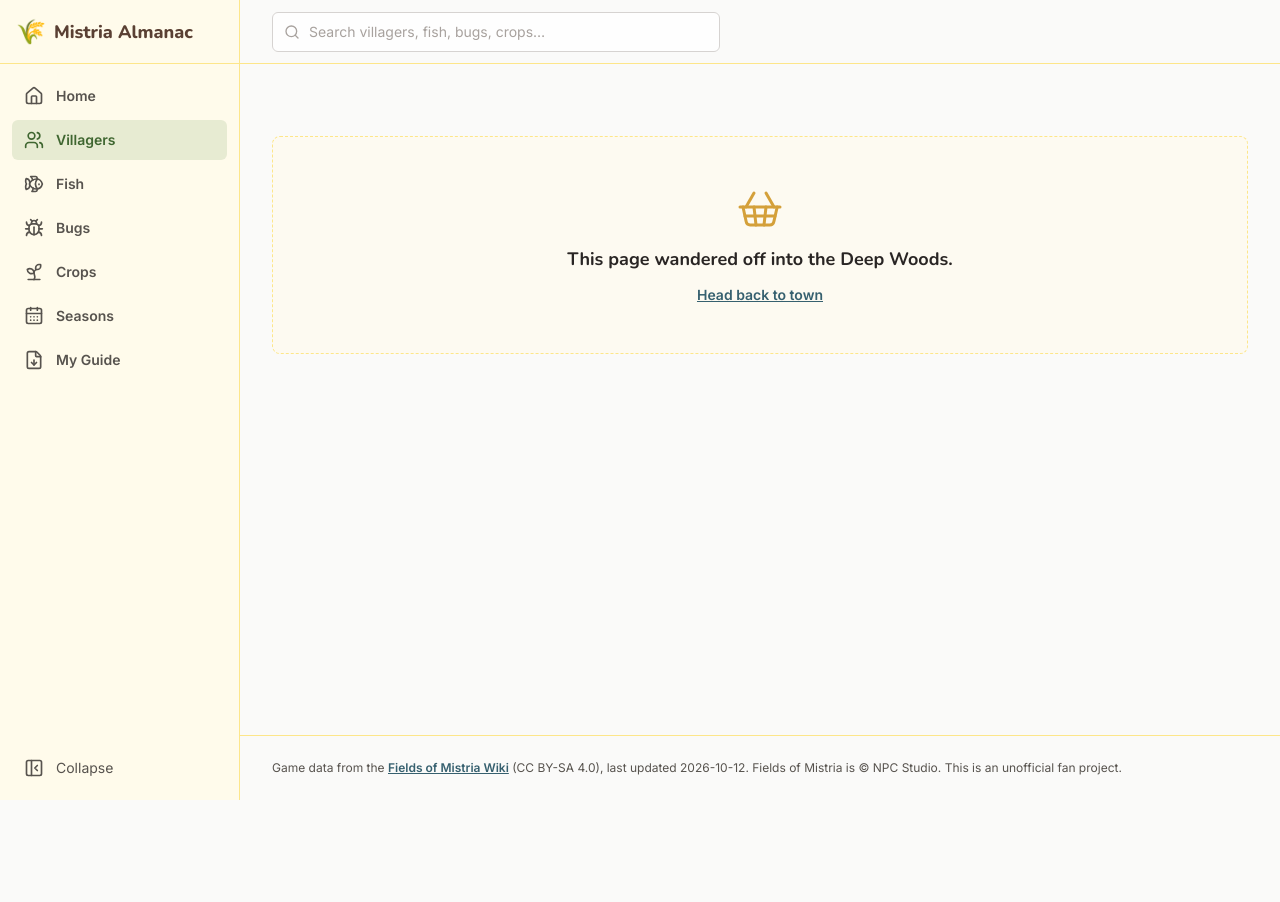
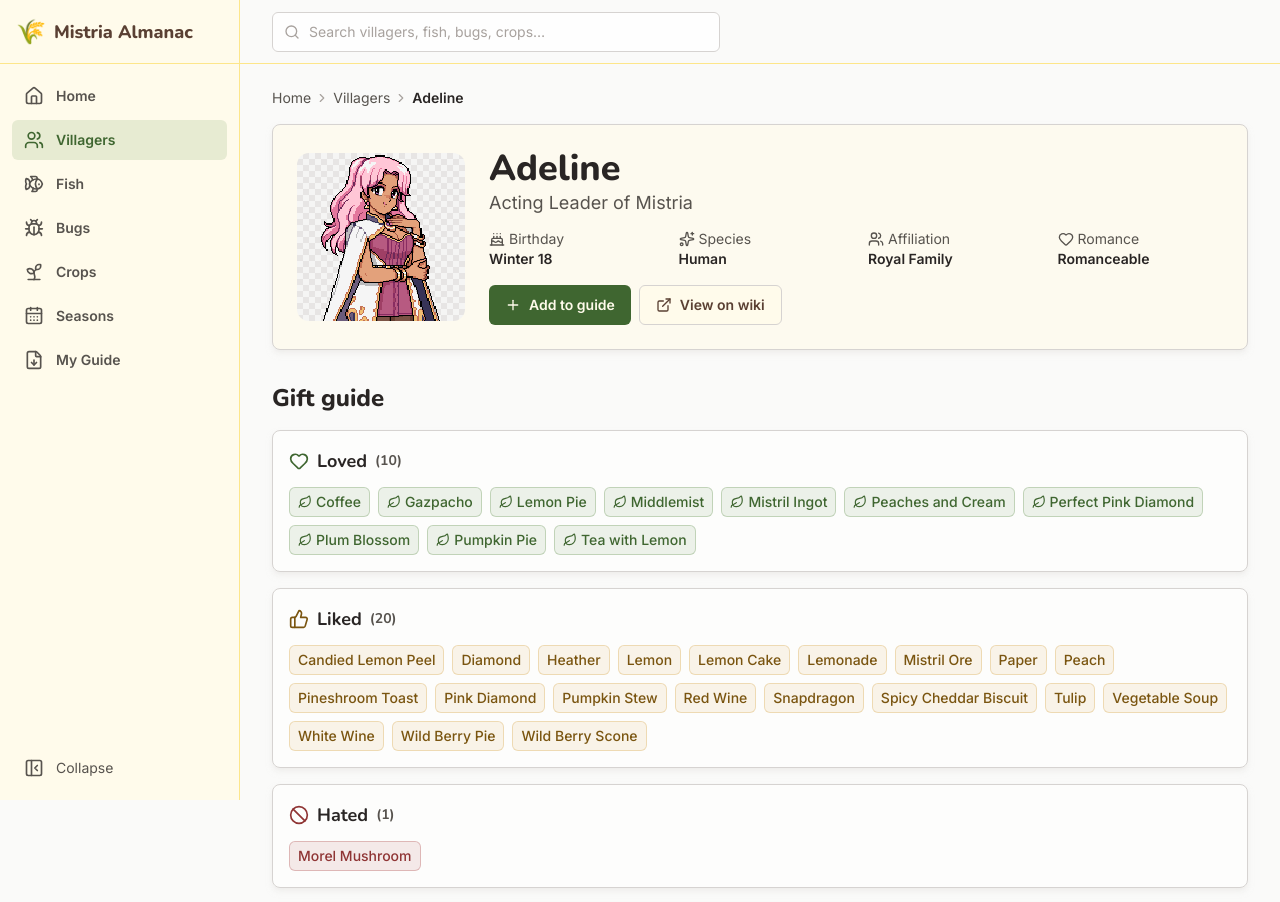
Before and after one commit to M4c-beth/DB_mistria, a Next.js app: page /villagers/adeline/ in a window 1280 px wide. Before the commit this address had no page. Shown: the top 902 px of the page. Before the commit the page ends 800 px from the top, so only its background shows below. Built offline with nearby package versions, Linux system fonts and the light colour scheme.

Commit message:
Add villager pages with gift guides

```diff
--- /dev/null
+++ b/app/villagers/[slug]/page.tsx
@@ -0,0 +1,96 @@
+import type { Metadata } from 'next';
+import { notFound } from 'next/navigation';
+import { Cake, ExternalLink, Heart, Sparkles, Users } from 'lucide-react';
+import { getVillager, getVillagers } from '@/lib/data';
+import { Breadcrumbs } from '@/components/layout/Breadcrumbs';
+import { AddToGuideButton } from '@/components/guide/AddToGuideButton';
+import { GiftSection } from '@/components/villagers/GiftSection';
+import { Sprite } from '@/components/ui/Sprite';
+import { EmptyState } from '@/components/ui/EmptyState';
+
+interface Params {
+  params: Promise<{ slug: string }>;
+}
+
+export const dynamicParams = false;
+
+export function generateStaticParams(): { slug: string }[] {
+  return getVillagers().map((v) => ({ slug: v.slug }));
+}
+
+export async function generateMetadata({ params }: Params): Promise<Metadata> {
+  const v = getVillager((await params).slug);
+  if (!v) return {};
+  const loves = v.gifts.love.slice(0, 5).join(', ');
+  return {
+    title: `${v.name} — Gifts & Birthday`,
+    description: `${v.name}${v.birthday ? ` (birthday ${v.birthday})` : ''}${loves ? ` loves ${loves}` : ''}. Full gift guide for Fields of Mistria.`,
+  };
+}
+
+export default async function VillagerPage({ params }: Params): Promise<React.JSX.Element> {
+  const v = getVillager((await params).slug);
+  if (!v) notFound();
+  const { gifts } = v;
+  const hasGifts = gifts.love.length + gifts.like.length + gifts.neutral.length + gifts.dislike.length + gifts.hate.length > 0;
+
+  const stats: { label: string; value: string | null; icon: React.ReactNode }[] = [
+    { label: 'Birthday', value: v.birthday, icon: <Cake aria-hidden className="size-4" /> },
+    { label: 'Species', value: v.species, icon: <Sparkles aria-hidden className="size-4" /> },
+    { label: 'Affiliation', value: v.affiliation, icon: <Users aria-hidden className="size-4" /> },
+    { label: 'Romance', value: v.romanceable ? 'Romanceable' : 'Not romanceable', icon: <Heart aria-hidden className="size-4" /> },
+  ];
+
+  return (
+    <>
+      <Breadcrumbs items={[{ label: 'Villagers', href: '/villagers/' }, { label: v.name }]} />
+
+      <section className="card mb-8 flex flex-col gap-6 bg-amber-50/70 p-6 sm:flex-row sm:items-center">
+        <Sprite src={v.portrait} alt={`${v.name} portrait`} size={160} className="self-center rounded-xl" />
+        <div className="flex-1 space-y-3">
+          <div>
+            <h1 className="text-4xl">{v.name}</h1>
+            {v.occupation && <p className="text-lg text-stone-600">{v.occupation}</p>}
+          </div>
+          <dl className="grid grid-cols-2 gap-x-6 gap-y-2 text-sm sm:grid-cols-4">
+            {stats.map((s) => (
+              <div key={s.label}>
+                <dt className="flex items-center gap-1 text-stone-600">
+                  {s.icon}
+                  {s.label}
+                </dt>
+                <dd className="font-semibold">{s.value ?? '—'}</dd>
+              </div>
+            ))}
+          </dl>
+          <div className="flex flex-wrap gap-2 pt-1">
+            <AddToGuideButton kind="villager" slug={v.slug} name={v.name} />
+            <a href={v.source} target="_blank" rel="noopener noreferrer" className="btn-secondary">
+              <ExternalLink aria-hidden className="size-4" /> View on wiki
+            </a>
+          </div>
+        </div>
+      </section>
+
+      <h2 className="mb-4 text-2xl">Gift guide</h2>
+      {hasGifts ? (
+        <div className="space-y-4">
+          <GiftSection tier="love" items={gifts.love} />
+          <GiftSection tier="like" items={gifts.like} />
+          <GiftSection tier="hate" items={gifts.hate} />
+          {gifts.neutral.length > 0 && <GiftSection tier="neutral" items={gifts.neutral} collapsible />}
+          <GiftSection tier="dislike" items={gifts.dislike} collapsible />
+          {gifts.banned.length > 0 && (
+            <p className="text-sm text-stone-600">
+              <span className="font-semibold">Can&apos;t be gifted to {v.name}:</span> {gifts.banned.join(', ')}.
+            </p>
+          )}
+        </div>
+      ) : (
+        <EmptyState title={`No gift data for ${v.name} yet.`}>
+          The wiki doesn&apos;t list gift preferences for {v.name}. Check back after the next data update.
+        </EmptyState>
+      )}
+    </>
+  );
+}
--- /dev/null
+++ b/app/villagers/page.tsx
@@ -0,0 +1,29 @@
+import type { Metadata } from 'next';
+import { getVillagers } from '@/lib/data';
+import { Breadcrumbs } from '@/components/layout/Breadcrumbs';
+import { PageHeader } from '@/components/layout/PageHeader';
+import { VillagerCard } from '@/components/villagers/VillagerCard';
+
+export const metadata: Metadata = {
+  title: 'Villagers',
+  description: 'Every Fields of Mistria villager with birthdays and loved, liked and hated gifts.',
+};
+
+export default function VillagersPage(): React.JSX.Element {
+  const villagers = getVillagers();
+  return (
+    <>
+      <Breadcrumbs items={[{ label: 'Villagers' }]} />
+      <PageHeader title="Villagers">
+        Birthdays and gift preferences for all {villagers.length} residents of Mistria. Pick someone to see their full gift guide.
+      </PageHeader>
+      <ul className="grid gap-4 sm:grid-cols-2 lg:grid-cols-3">
+        {villagers.map((v) => (
+          <li key={v.slug}>
+            <VillagerCard villager={v} />
+          </li>
+        ))}
+      </ul>
+    </>
+  );
+}
--- /dev/null
+++ b/components/villagers/GiftSection.tsx
@@ -0,0 +1,60 @@
+import type { GiftTier } from '@/lib/data/schemas';
+import { GiftBadge, TIER_ICON, TIER_LABEL } from '@/components/ui/GiftBadge';
+import { cn } from '@/lib/utils';
+
+interface Props {
+  tier: GiftTier;
+  items: string[];
+  /** Long lists (e.g. dislikes) start collapsed. */
+  collapsible?: boolean;
+}
+
+export function GiftSection({ tier, items, collapsible = false }: Props): React.JSX.Element {
+  const Icon = TIER_ICON[tier];
+  const heading = (
+    <span className="flex items-center gap-2">
+      <Icon aria-hidden className={cn('size-5', TIER_TEXT[tier])} />
+      <span className="font-heading text-lg font-bold">{TIER_LABEL[tier]}</span>
+      <span className="text-sm font-normal tabular-nums text-stone-600">({items.length})</span>
+    </span>
+  );
+  const body =
+    items.length === 0 ? (
+      <p className="text-sm text-stone-600">None listed on the wiki.</p>
+    ) : (
+      <ul className="flex flex-wrap gap-2">
+        {items.map((item) => (
+          <li key={item}>
+            <GiftBadge tier={tier}>{item}</GiftBadge>
+          </li>
+        ))}
+      </ul>
+    );
+
+  if (collapsible && items.length > 0) {
+    return (
+      <details className="card group p-4">
+        <summary className="flex min-h-10 cursor-pointer list-none items-center justify-between rounded-md">
+          {heading}
+          <span className="text-sm text-mistria-blue-ink group-open:hidden">Show all</span>
+          <span className="hidden text-sm text-mistria-blue-ink group-open:inline">Hide</span>
+        </summary>
+        <div className="mt-3">{body}</div>
+      </details>
+    );
+  }
+  return (
+    <section className="card p-4" aria-label={`${TIER_LABEL[tier]} gifts`}>
+      <h3 className="mb-3">{heading}</h3>
+      {body}
+    </section>
+  );
+}
+
+const TIER_TEXT: Record<GiftTier, string> = {
+  love: 'text-mistria-green-ink',
+  like: 'text-harvest-gold-ink',
+  neutral: 'text-mistria-blue-ink',
+  dislike: 'text-wood-brown-ink',
+  hate: 'text-berry-red-ink',
+};
--- /dev/null
+++ b/components/villagers/VillagerCard.tsx
@@ -0,0 +1,35 @@
+import Link from 'next/link';
+import { Cake, Heart } from 'lucide-react';
+import type { Villager } from '@/lib/data/schemas';
+import { Sprite } from '@/components/ui/Sprite';
+
+export function VillagerCard({ villager }: { villager: Villager }): React.JSX.Element {
+  const loves = villager.gifts.love.slice(0, 3);
+  return (
+    <Link
+      href={`/villagers/${villager.slug}/`}
+      className="card group flex gap-4 p-4 transition-all duration-200 hover:-translate-y-1 hover:shadow-lg"
+    >
+      <Sprite src={villager.portrait} alt="" size={72} className="rounded-lg" />
+      <div className="min-w-0 flex-1">
+        <h2 className="truncate text-lg group-hover:text-mistria-green-ink">{villager.name}</h2>
+        {villager.occupation && <p className="truncate text-sm text-stone-600">{villager.occupation}</p>}
+        {villager.birthday && (
+          <p className="mt-1 flex items-center gap-1 text-xs text-stone-600">
+            <Cake aria-hidden className="size-3.5" /> {villager.birthday}
+          </p>
+        )}
+        {loves.length > 0 && (
+          <p className="mt-2 flex items-start gap-1 text-xs text-mistria-green-ink">
+            <Heart aria-hidden className="mt-0.5 size-3.5 shrink-0" />
+            <span className="line-clamp-2">
+              <span className="sr-only">Loves: </span>
+              {loves.join(', ')}
+              {villager.gifts.love.length > 3 && ` +${villager.gifts.love.length - 3} more`}
+            </span>
+          </p>
+        )}
+      </div>
+    </Link>
+  );
+}
```
